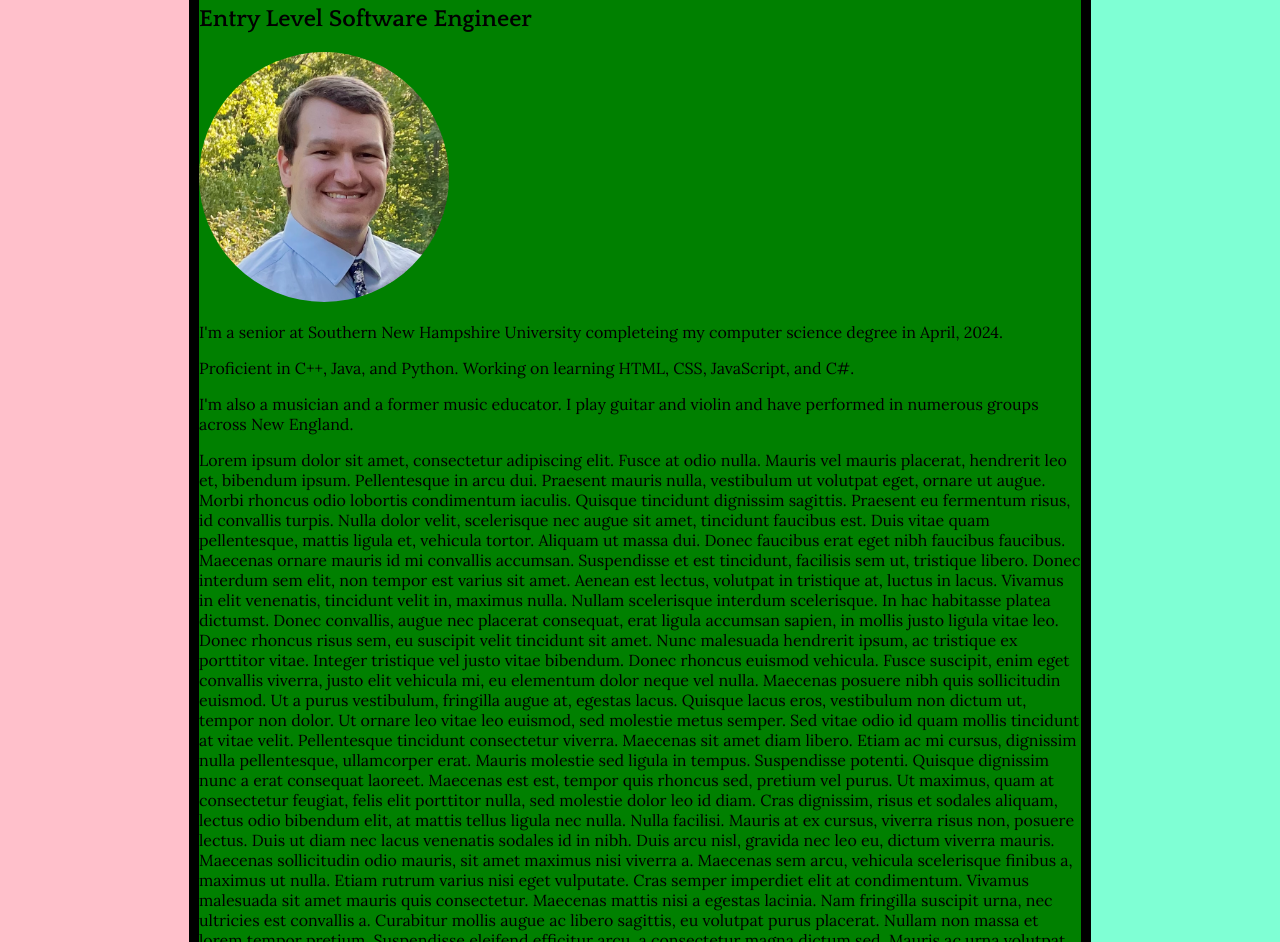
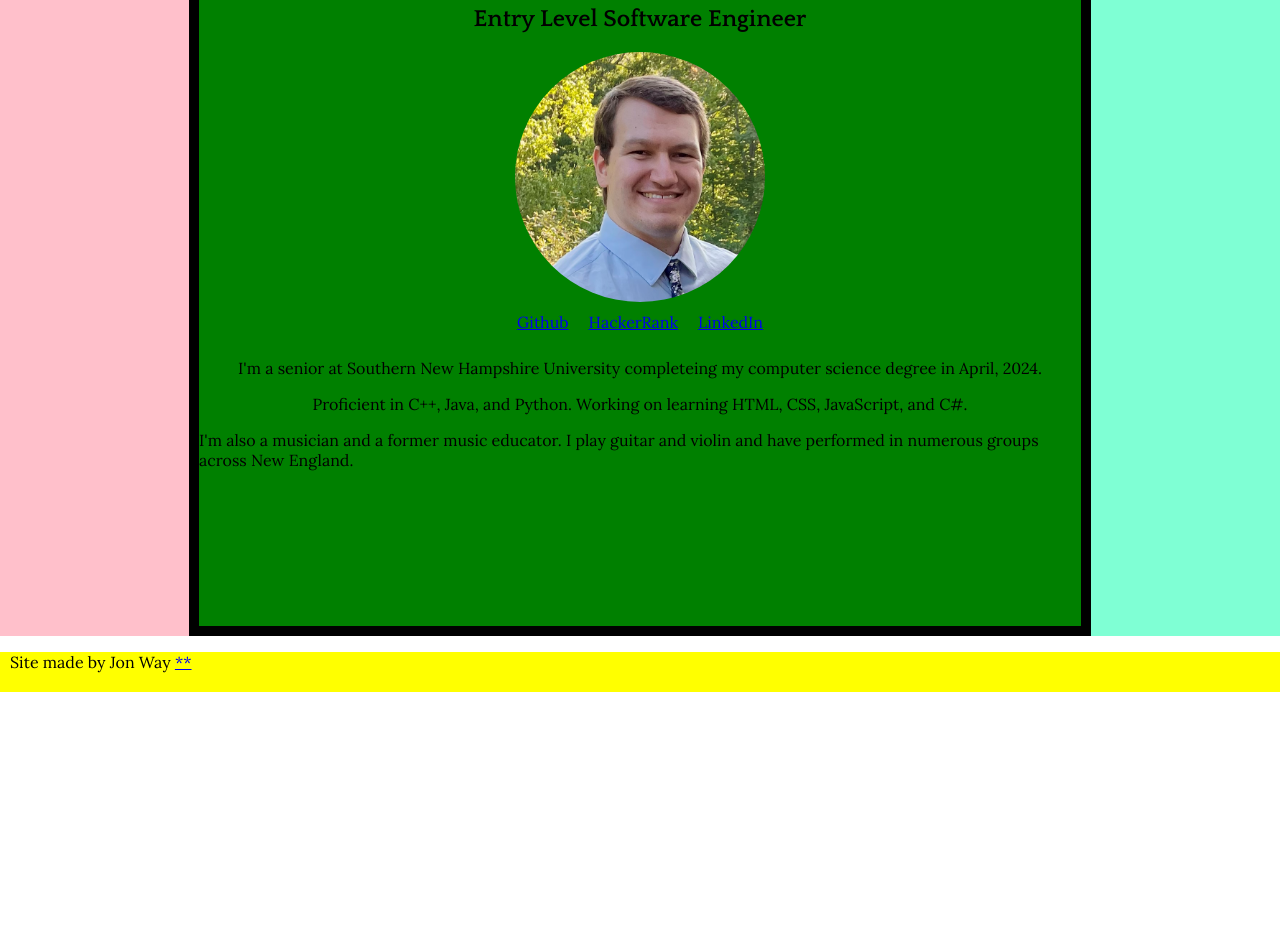
Before and after one commit to jway22/personal-website, a plain HTML site: page index.html in a window 1280 px wide. Shown: the part 124-1066 px from the top of the page. After the commit the page ends 816 px from the top, so only its background shows below. Drawn offline with Linux system fonts and the light colour scheme.

Commit message:
Update all pages to holy grail layout

```diff
--- a/index.html
+++ b/index.html
@@ -10,7 +10,6 @@
                 <a class="nav-link" href="index.html">Home</a>
                 <a class="nav-link" href="about-me.html">About Me</a>
                 <a class="nav-link" href="interests.html">Interests</a>
-                <a class="nav-link" href="contact.html">Contact & Links</a>
             </nav>
         </header>
         <div id="content-container">
@@ -18,28 +17,26 @@
                 left sidebar
             </div>
             <main id="main-content">
-                <h1>Jon Way</h1>
-                <h2>Entry Level Software Engineer</h2>
-                <img src="Me.png">
-                <p>I'm a senior at Southern New Hampshire University completeing my computer science degree in April, 2024.</p>
-                <p>Proficient in C++, Java, and Python. Working on learning HTML, CSS, JavaScript, and C#.</p>
-                <p>I'm also a musician and a former music educator. I play guitar and violin and have performed in numerous groups across New England.</p>
-                <p>Lorem ipsum dolor sit amet, consectetur adipiscing elit. Fusce at odio nulla. Mauris vel mauris placerat, hendrerit leo et, bibendum ipsum. Pellentesque in arcu dui. Praesent mauris nulla, vestibulum ut volutpat eget, ornare ut augue. Morbi rhoncus odio lobortis condimentum iaculis. Quisque tincidunt dignissim sagittis. Praesent eu fermentum risus, id convallis turpis. Nulla dolor velit, scelerisque nec augue sit amet, tincidunt faucibus est. Duis vitae quam pellentesque, mattis ligula et, vehicula tortor. Aliquam ut massa dui. Donec faucibus erat eget nibh faucibus faucibus. Maecenas ornare mauris id mi convallis accumsan.
-
-                    Suspendisse et est tincidunt, facilisis sem ut, tristique libero. Donec interdum sem elit, non tempor est varius sit amet. Aenean est lectus, volutpat in tristique at, luctus in lacus. Vivamus in elit venenatis, tincidunt velit in, maximus nulla. Nullam scelerisque interdum scelerisque. In hac habitasse platea dictumst. Donec convallis, augue nec placerat consequat, erat ligula accumsan sapien, in mollis justo ligula vitae leo. Donec rhoncus risus sem, eu suscipit velit tincidunt sit amet. Nunc malesuada hendrerit ipsum, ac tristique ex porttitor vitae. Integer tristique vel justo vitae bibendum. Donec rhoncus euismod vehicula. Fusce suscipit, enim eget convallis viverra, justo elit vehicula mi, eu elementum dolor neque vel nulla. Maecenas posuere nibh quis sollicitudin euismod. Ut a purus vestibulum, fringilla augue at, egestas lacus. Quisque lacus eros, vestibulum non dictum ut, tempor non dolor. Ut ornare leo vitae leo euismod, sed molestie metus semper.
-
-                    Sed vitae odio id quam mollis tincidunt at vitae velit. Pellentesque tincidunt consectetur viverra. Maecenas sit amet diam libero. Etiam ac mi cursus, dignissim nulla pellentesque, ullamcorper erat. Mauris molestie sed ligula in tempus. Suspendisse potenti. Quisque dignissim nunc a erat consequat laoreet.
-
-                    Maecenas est est, tempor quis rhoncus sed, pretium vel purus. Ut maximus, quam at consectetur feugiat, felis elit porttitor nulla, sed molestie dolor leo id diam. Cras dignissim, risus et sodales aliquam, lectus odio bibendum elit, at mattis tellus ligula nec nulla. Nulla facilisi. Mauris at ex cursus, viverra risus non, posuere lectus. Duis ut diam nec lacus venenatis sodales id in nibh. Duis arcu nisl, gravida nec leo eu, dictum viverra mauris.
-
-                    Maecenas sollicitudin odio mauris, sit amet maximus nisi viverra a. Maecenas sem arcu, vehicula scelerisque finibus a, maximus ut nulla. Etiam rutrum varius nisi eget vulputate. Cras semper imperdiet elit at condimentum. Vivamus malesuada sit amet mauris quis consectetur. Maecenas mattis nisi a egestas lacinia. Nam fringilla suscipit urna, nec ultricies est convallis a. Curabitur mollis augue ac libero sagittis, eu volutpat purus placerat. Nullam non massa et lorem tempor pretium. Suspendisse eleifend efficitur arcu, a consectetur magna dictum sed. Mauris ac urna volutpat, elementum ligula vel, efficitur velit. Mauris in elit id mi tincidunt malesuada.</p>
+                <h1 class="center">Jon Way</h1>
+                <h2 class="center">Entry Level Software Engineer</h2>
+                <div class="center">
+                    <img src="Me.png">
+                </div>
+                <div class="personal-links">
+                    <a class="personal-link" href="https://github.com/jway22">Github</a>
+                    <a class="personal-link" href="https://www.hackerrank.com/profile/jway9422">HackerRank</a>
+                    <a class="personal-link" href="https://www.linkedin.com/in/jonathan-way-52576489/">LinkedIn</a>
+                </div>
+                <p class="center">I'm a senior at Southern New Hampshire University completeing my computer science degree in April, 2024.</p>
+                <p class="center">Proficient in C++, Java, and Python. Working on learning HTML, CSS, JavaScript, and C#.</p>
+                <p class="center">I'm also a musician and a former music educator. I play guitar and violin and have performed in numerous groups across New England.</p>
             </main>
             <div id="right-sidebar">
                 right sidebar
             </div>
         </div>
         <footer id="footer">
-            footer here
+            <p>Site made by Jon Way <a href="https://www.youtube.com/watch?v=0C58ttB2-Qg&ab_channel=TheBeatles-Topic">**</a></p>
         </footer>
     </body>
 </html>
--- a/style.css
+++ b/style.css
@@ -66,6 +66,8 @@ header {
 img {
     max-width: 250px;
     border-radius: 999px;
+    display: flex;
+    justify-content: center;
 }
 
 #header {
@@ -98,6 +100,7 @@ img {
 #footer {
     background-color: yellow;
     min-height: var(--footer-height);
+    padding-left: 10px;
 }
 
 @media screen and (min-width: 680px) {
@@ -146,6 +149,16 @@ img {
     text-decoration: underline;
 }
 
+.personal-links {
+    display: flex;
+    justify-content: center;
+}
+
+.personal-link {
+    padding: 10px;
+
+}
+
 .center {
     display:flex;
     width:100%;
```
Also changed, not shown: about-me.html (+12 -2 lines), contact.html (deleted, +0 -26 lines), interests.html (+12 -2 lines).
